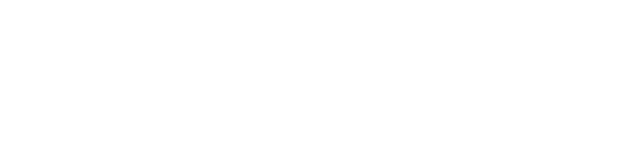
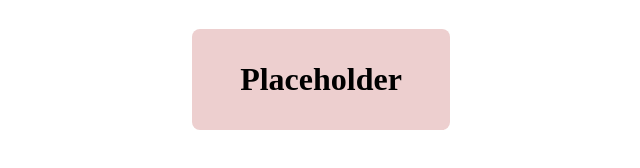
Before and after one commit to crhinesmith/alDente, a plain HTML site: page Index.html in a window 1280 px wide. Shown: the whole page, without its empty margins (319-959 px from the left). Drawn offline with Linux system fonts and the light colour scheme.

Commit message:
Didn't do much, just did a weeeee bit of formatting for the recipe page.

```diff
--- a/Assets/CSS/recipe.css
+++ b/Assets/CSS/recipe.css
@@ -0,0 +1,11 @@
+body {
+    display: flex;
+    justify-content: center;
+}
+
+#recipe-title {
+    text-align: center;
+    background-color: rgb(237, 207, 207);
+    padding: 2rem 3rem;
+    border-radius: .5rem;
+}
--- a/Index.html
+++ b/Index.html
@@ -4,10 +4,16 @@
     <meta charset="UTF-8">
     <meta http-equiv="X-UA-Compatible" content="IE=edge">
     <meta name="viewport" content="width=device-width, initial-scale=1.0">
-    <link rel="stylesheet" href="./Assets/Css/cssfile.css">
-    <title>My Cookbook</title>
+    <link rel="stylesheet" href="./Assets/Css/recipe.css">
+    <title>Recipe | Al Dente</title>
 </head>
 <body>
+<header>
+    <h1 id="recipe-title"><span>Placeholder</span></h1>
+
+</header>
+
+
     <script src="./Assets/Js/jsfile.js"></script>
 </body>
 </html>
```
